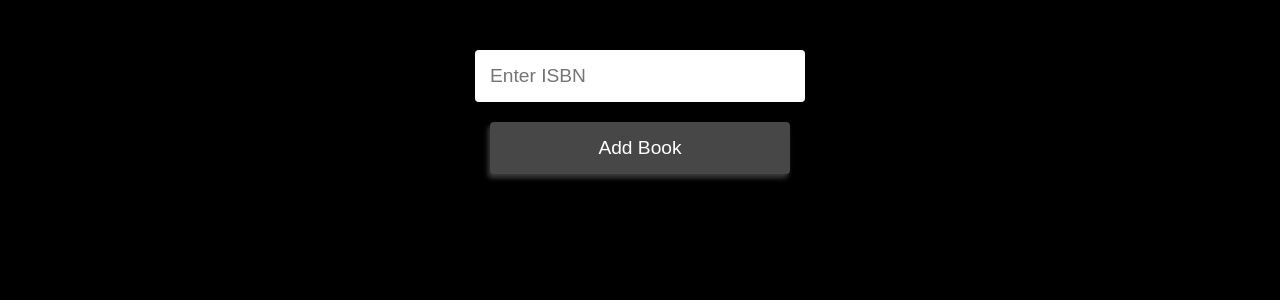
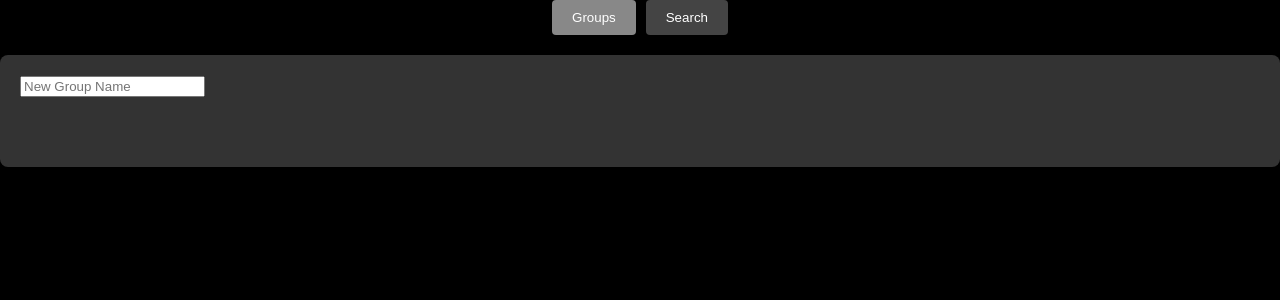
Before and after one commit to CameronFenwayRyan/book-inventory-website, a React (Create React App) app: page / in a window 1280 px wide. Shown: the top 300 px of the page. Built offline with nearby package versions, Linux system fonts and the light colour scheme.

Commit message:
Commit six: Added groups of books, tabs for search and groups

```diff
--- a/src/App.js
+++ b/src/App.js
@@ -1,47 +1,106 @@
 import React, { useState, useEffect } from 'react';
 import BookForm from './components/BookForm';
 import BookList from './components/BookList';
+import BookGroup from './components/BookGroup';
+import Tabs from './components/Tabs';
 
 const App = () => {
-  const [books, setBooks] = useState([]);
+  const [groups, setGroups] = useState([]);
+  const [currentGroup, setCurrentGroup] = useState(null);
   const [error, setError] = useState('');
 
-  const handleDeleteBook = (isbn) => {
-    setBooks(books.filter(book => book.isbn !== isbn));
-  };
-
-  const handleRatingChange = (isbn, newRating) => {
-    setBooks(books.map(book =>
-      book.isbn === isbn ? { ...book, rating: newRating } : book
-    ));
-  };
-
   useEffect(() => {
-    const storedBooks = JSON.parse(localStorage.getItem('books'));
-    if (storedBooks) {
-      setBooks(storedBooks);
+    const storedGroups = JSON.parse(localStorage.getItem('groups'));
+    if (storedGroups) {
+      setGroups(storedGroups);
     }
   }, []);
 
   useEffect(() => {
-    if (books.length > 0) {
-      localStorage.setItem('books', JSON.stringify(books));
-    }
-  }, [books]);
+    localStorage.setItem('groups', JSON.stringify(groups));
+  }, [groups]);
 
-  const addBook = (book) => {
-    if (books.some(b => b.isbn === book.isbn)) {
-      setError('ISBN already exists.');
+  const addGroup = (groupName) => {
+    if (groups.some(group => group.name === groupName)) {
+      setError('Group name already exists.');
       return;
     }
-    setBooks([{ ...book, rating: 0 }, ...books, ]);
+    setGroups([...groups, { name: groupName, books: [] }]);
     setError('');
   };
 
+  const deleteGroup = (groupName) => {
+    setGroups(groups.filter(group => group.name !== groupName));
+    if (currentGroup === groupName) {
+      setCurrentGroup(null);
+    }
+  };
+
+  const addBookToGroup = (book, groupName) => {
+    setGroups(groups.map(group =>
+      group.name === groupName ? { ...group, books: [{ ...book, rating: 0 }, ...group.books] } : group
+    ));
+  };
+
+  const handleDeleteBook = (isbn) => {
+    if (currentGroup) {
+      setGroups(groups.map(group =>
+        group.name === currentGroup ? { ...group, books: group.books.filter(book => book.isbn !== isbn) } : group
+      ));
+    }
+  };
+
+  const handleRatingChange = (isbn, newRating) => {
+    if (currentGroup) {
+      setGroups(groups.map(group =>
+        group.name === currentGroup ? { ...group, books: group.books.map(book =>
+          book.isbn === isbn ? { ...book, rating: newRating } : book
+        ) } : group
+      ));
+    }
+  };
+
+  const handleGroupClick = (groupName) => {
+    setCurrentGroup(groupName);
+  };
+
+  const handleBackToGroups = () => {
+    setCurrentGroup(null);
+  };
+
+  const currentGroupData = groups.find(group => group.name === currentGroup);
+
   return (
     <div>
-      <BookForm addBook={addBook} error={error} />
-      <BookList books={books} onDelete={handleDeleteBook} onRatingChange={handleRatingChange} />
+      <Tabs>
+        <div label="Groups">
+          {currentGroup ? (
+            <>
+              <button onClick={handleBackToGroups}>Back to Groups</button>
+              {currentGroupData && (
+                <BookList books={currentGroupData.books} onDelete={handleDeleteBook} onRatingChange={handleRatingChange} />
+              )}
+            </>
+          ) : (
+            <>
+              <input type="text" placeholder="New Group Name" onKeyDown={(e) => {
+                if (e.key === 'Enter') {
+                  addGroup(e.target.value);
+                  e.target.value = '';
+                }
+              }} />
+              <div className="group-list">
+                {groups.map(group => (
+                  <BookGroup key={group.name} group={group} onClick={handleGroupClick} onDelete={deleteGroup} />
+                ))}
+              </div>
+            </>
+          )}
+        </div>
+        <div label="Search">
+          <BookForm addBook={addBookToGroup} error={error} groups={groups} />
+        </div>
+      </Tabs>
     </div>
   );
 };
--- a/src/components/BookForm.js
+++ b/src/components/BookForm.js
@@ -1,4 +1,5 @@
 import React, { useState } from 'react';
+import SearchCard from './SearchCard';
 
 const getBookDetails = async (isbn) => {
   const response = await fetch(`https://openlibrary.org/api/books?bibkeys=ISBN:${isbn}&format=json&jscmd=data`);
@@ -17,8 +18,9 @@ const getBookDetails = async (isbn) => {
   };
 };
 
-const BookForm = ({ addBook, error }) => {
+const BookForm = ({ addBook, error, groups }) => {
   const [isbn, setIsbn] = useState('');
+  const [searchResults, setSearchResults] = useState([]);
 
   const handleSubmit = async (e) => {
     e.preventDefault();
@@ -28,25 +30,37 @@ const BookForm = ({ addBook, error }) => {
     }
     try {
       const book = await getBookDetails(isbn);
-      addBook(book);
+      setSearchResults([book]);
       setIsbn('');
     } catch (err) {
       alert('Failed to fetch book data.');
     }
   };
 
+  const handleAddToGroup = (book, groupName) => {
+    addBook(book, groupName);
+    setSearchResults([]); // Clear search results after adding to group
+  };
+
   return (
+    <div>
       <form className="form-entry" onSubmit={handleSubmit}>
         <input
+          type="text"
           className="input-box"
-        type="text"
           value={isbn}
           onChange={(e) => setIsbn(e.target.value)}
           placeholder="Enter ISBN"
         />
-      <button type="submit" className="input-button">Add Book</button>
+        <button type="submit" className="input-button">Search</button>
         {error && <p>{error}</p>}
       </form>
+      <div className="search-results">
+        {searchResults.map(book => (
+          <SearchCard key={book.isbn} book={book} groups={groups} onAddToGroup={handleAddToGroup} />
+        ))}
+      </div>
+    </div>
   );
 };
 
--- /dev/null
+++ b/src/components/BookGroup.js
@@ -0,0 +1,21 @@
+import React from 'react';
+
+const BookGroup = ({ group, onClick, onDelete }) => {
+  return (
+    <div className="book-group" onClick={() => onClick(group.name)}>
+      <h3 className="group-title">{group.name}</h3>
+      <p>{group.books.length} books</p>
+      <button
+        className="delete-group-button"
+        onClick={(e) => {
+          e.stopPropagation(); // Stop the event from bubbling up to the parent div
+          onDelete(group.name);
+        }}
+        >
+            Delete Group
+        </button>
+    </div>
+  );
+};
+
+export default BookGroup;
--- /dev/null
+++ b/src/components/SearchCard.js
@@ -0,0 +1,29 @@
+import React, { useState } from 'react';
+
+const SearchCard = ({ book, groups, onAddToGroup }) => {
+  const [selectedGroup, setSelectedGroup] = useState('');
+
+  const handleAddToGroup = () => {
+    if (selectedGroup) {
+      onAddToGroup(book, selectedGroup);
+      setSelectedGroup(''); // Reset the selected group
+    }
+  };
+
+  return (
+    <div className="search-card">
+      <h3 className="book-title">{book.title}</h3>
+      <p className="book-author">Author: {book.author}</p>
+      <img className="book-cover" src={book.cover ? book.cover.large : ''} alt={book.title} />
+      <select value={selectedGroup} onChange={(e) => setSelectedGroup(e.target.value)}>
+        <option value="">Select Group</option>
+        {groups.map(group => (
+          <option key={group.name} value={group.name}>{group.name}</option>
+        ))}
+      </select>
+      <button onClick={handleAddToGroup}>Add to Group</button>
+    </div>
+  );
+};
+
+export default SearchCard;
--- /dev/null
+++ b/src/components/Tabs.js
@@ -0,0 +1,35 @@
+import React, { useState } from 'react';
+
+const Tabs = ({ children }) => {
+  const [activeTab, setActiveTab] = useState(children[0].props.label);
+
+  const handleTabClick = (label) => {
+    setActiveTab(label);
+  };
+
+  return (
+    <div>
+      <div className="tabs">
+        {children.map((child) => (
+          <button
+            key={child.props.label}
+            className={child.props.label === activeTab ? 'active' : ''}
+            onClick={() => handleTabClick(child.props.label)}
+          >
+            {child.props.label}
+          </button>
+        ))}
+      </div>
+      <div className="tab-content">
+        {children.map((child) => {
+          if (child.props.label === activeTab) {
+            return <div key={child.props.label}>{child.props.children}</div>;
+          }
+          return null;
+        })}
+      </div>
+    </div>
+  );
+};
+
+export default Tabs;
--- a/src/index.css
+++ b/src/index.css
@@ -121,3 +121,106 @@ body::-webkit-scrollbar-thumb {
   border-radius: 6px; /* Rounded corners for the scrollbar thumb */
   border: 3px solid #000; /* Padding around the scrollbar thumb */
 }
+
+.book-group {
+  background-color: rgb(36, 36, 36);
+  width: 250px;
+  padding: 16px;
+  margin: 16px;
+  border-radius: 8px;
+  display: flex;
+  flex-direction: column;
+  align-items: center;
+  justify-content: center;
+  box-shadow: 0 4px 12px rgba(0, 0, 0, 0.2);
+  cursor: pointer;
+}
+
+.group-title {
+  text-align: center;
+  margin-bottom: 10px;
+}
+
+.group-list {
+  display: grid;
+  grid-template-columns: repeat(auto-fill, minmax(200px, 1fr));
+  gap: 50px;
+  justify-content: center;
+  padding: 25px;
+}
+
+.delete-group-button {
+  background-color: #ff4d4d;
+  color: white;
+  border: none;
+  border-radius: 4px;
+  padding: 8px 16px;
+  cursor: pointer;
+  margin-top: 10px;
+}
+
+.delete-group-button:hover {
+  background-color: #ff1a1a;
+}
+
+.tabs {
+  display: flex;
+  justify-content: center;
+  margin-bottom: 20px;
+}
+
+.tabs button {
+  background-color: #444;
+  color: white;
+  border: none;
+  padding: 10px 20px;
+  cursor: pointer;
+  margin: 0 5px;
+  border-radius: 4px;
+}
+
+.tabs button.active {
+  background-color: #888;
+}
+
+.tab-content {
+  padding: 20px;
+  background-color: #333;
+  border-radius: 8px;
+}
+
+.search-card {
+  background-color: rgb(36, 36, 36);
+  width: 250px;
+  padding: 16px;
+  margin: 16px;
+  border-radius: 8px;
+  display: flex;
+  flex-direction: column;
+  align-items: center;
+  justify-content: center;
+  box-shadow: 0 4px 12px rgba(0, 0, 0, 0.2);
+}
+
+.search-card select {
+  margin-top: 10px;
+  padding: 8px;
+  border-radius: 4px;
+  border: none;
+  background-color: #555;
+  color: white;
+}
+
+.search-card button {
+  margin-top: 10px;
+  padding: 8px 16px;
+  border: none;
+  border-radius: 4px;
+  background-color: #888;
+  color: white;
+  cursor: pointer;
+}
+
+.search-card button:hover {
+  background-color: #aaa;
+}
```
Lines whose indentation alone changed are shown as unchanged.
